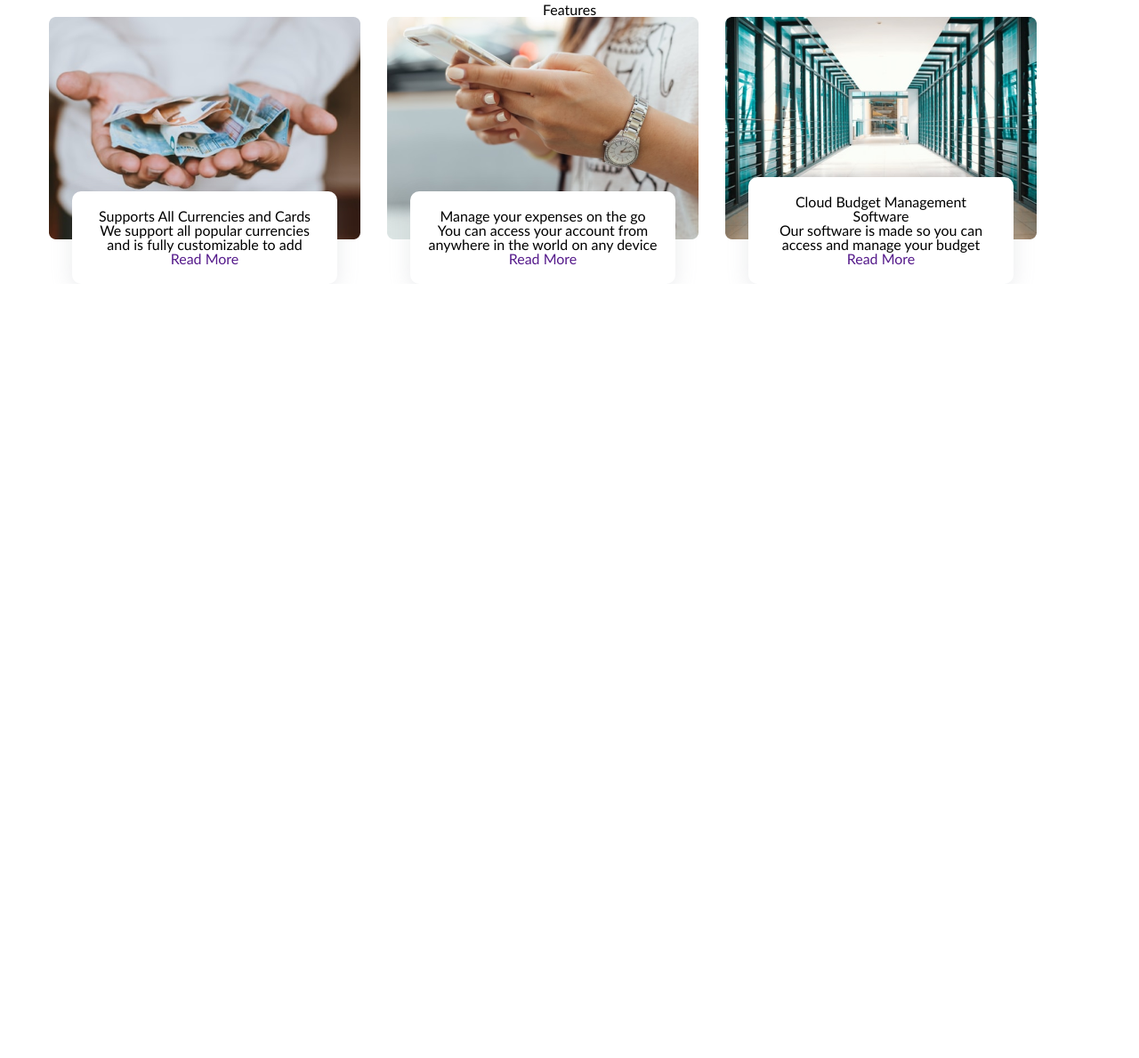
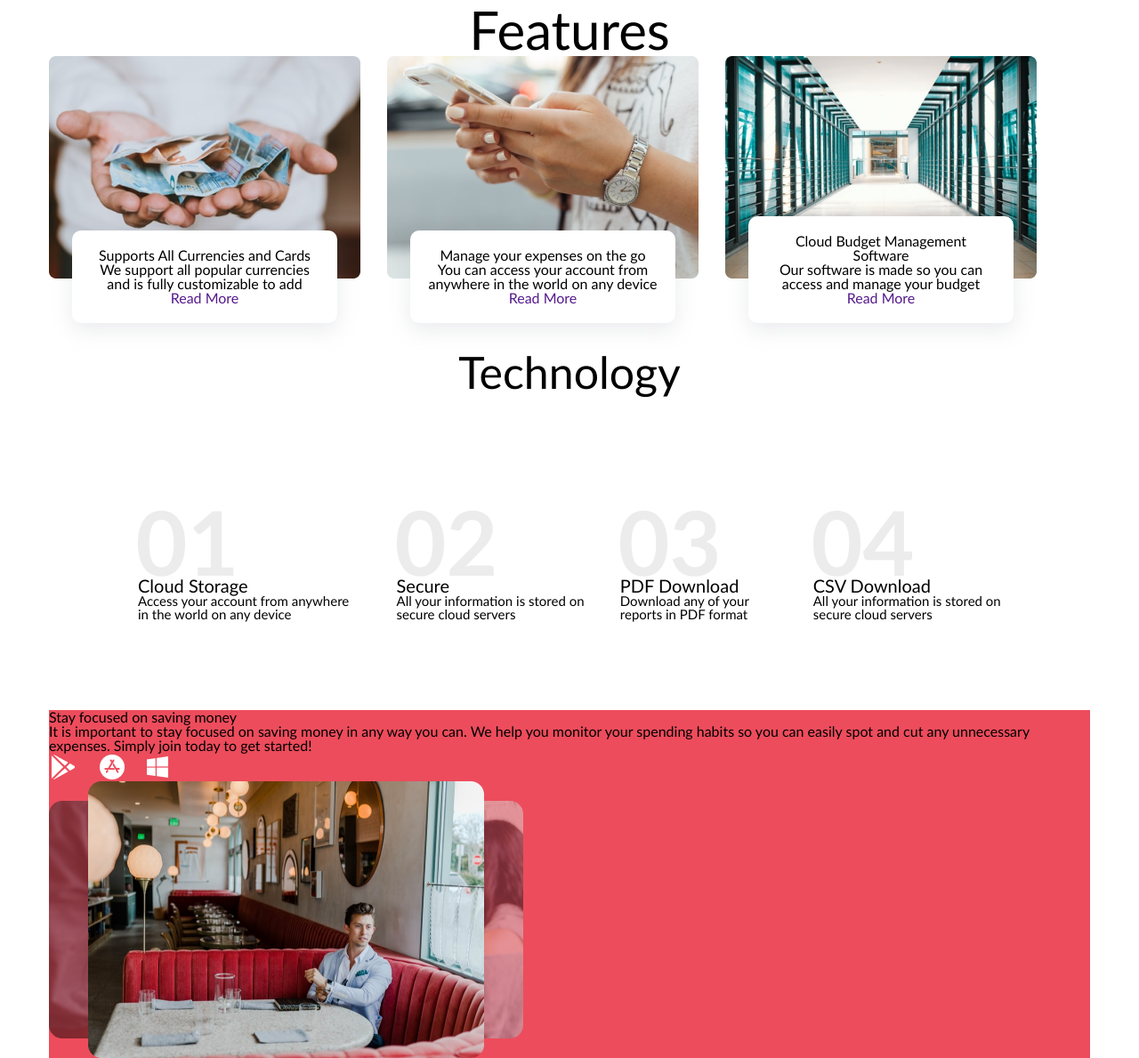
Before and after one commit to dashken43/daria, a plain HTML site: page finalkajs/index.html in a window 1280 px wide. Shown: the part 1178-2367 px from the top of the page at 89% size. Before the commit the page ends 1497 px from the top, so only its background shows below. Drawn offline with Linux system fonts and the light colour scheme.

Commit message:
Add files via upload

```diff
--- a/finalkajs/index.html
+++ b/finalkajs/index.html
@@ -4,6 +4,12 @@
     <meta charset="UTF-8" />
     <meta name="viewport" content="width=device-width, initial-scale=1.0" />
     <title>Document</title>
+    <link rel="preconnect" href="https://fonts.googleapis.com" />
+    <link rel="preconnect" href="https://fonts.gstatic.com" crossorigin />
+    <link
+      href="https://fonts.googleapis.com/css2?family=Lexend:wght@100..900&display=swap"
+      rel="stylesheet"
+    />
     <link rel="stylesheet" href="reset (2).css" />
     <link rel="stylesheet" href="style.css" />
   </head>
@@ -104,6 +110,56 @@
       </div>
     </section>
 
+    <section class="TECHNOLOGY">
+      <div class="container">
+        <div class="box2">
+          <div class="group">
+            <h1>Technology</h1>
+            <div class="document">
+              <div class="cart1">
+                <img src="./img/cloud.png" alt="" />
+                <h2>Cloud Storage</h2>
+                <p>
+                  Access your account from anywhere in the world on any device
+                </p>
+              </div>
+              <div class="cart1">
+                <img src="./img/cloud2.png" alt="" />
+                <h2>Secure</h2>
+                <p>All your information is stored on secure cloud servers</p>
+              </div>
+              <div class="cart1">
+                <img src="./img/cloud3.png" alt="" />
+                <h2>PDF Download</h2>
+                <p>Download any of your reports in PDF format</p>
+              </div>
+              <div class="cart1">
+                <img src="./img/cloud4.png" alt="" />
+                <h2>CSV Download</h2>
+                <p>All your information is stored on secure cloud servers</p>
+              </div>
+            </div>
+          </div>
+        </div>
+      </div>
+    </section>
+
+
+    <section class="money"  >
+      <div class="container">
+        <div class="info">
+          <div class="text_wrapper">
+            <h1>Stay focused on saving money</h1>
+            <p>It is important to stay focused on saving money in any way you can. We help you monitor your spending habits so you can easily spot and cut any unnecessary expenses. Simply join today to get started!</p>
+            <img src="./img/link.png" alt="">
+            <div class="info-img">
+              <img src="./img/Slider.png" alt="">
+            </div>
+          </div>
+        </div>
+      </div>
+    </section>
+
     <script src="main.js"></script>
   </body>
 </html>
--- a/finalkajs/style.css
+++ b/finalkajs/style.css
@@ -1,5 +1,6 @@
 body {
   font-family: "Gill Sans", "Gill Sans MT", Calibri, "Trebuchet MS", sans-serif;
+
 }
 
 header {
@@ -139,18 +140,48 @@ button {
 .box1 {
   text-align: center;
   margin: 50px 0;
- @media (max-width: 735px)  {
 
+  h1{
+    font-size: 60px;
+  }
+
+
+  @media (max-width:750px)  {
+h1{
+  font-size: 40px;
 }
+
+   }
+
 }
 
 .features__wrapper {
   display: flex;
   gap: 30px;
+
+  @media (max-width: 935px)  {
+   display: grid;
+   grid-template-columns: 1fr 1fr;
+
+  }
+
+  @media (max-width:600px)  {
+    display: grid;
+    grid-template-columns: 1fr ;
+
+   }
+
+
 }
 
 .features__wrapper img {
   width: 100%;
+
+  @media (max-width: 869px)  {
+
+   display: flex;
+   flex-direction: column;
+  }
 }
 
 .cart {
@@ -169,3 +200,46 @@ button {
   border-radius: 10px;
   padding: 20px;
 }
+
+
+.box2{
+}
+
+.group{
+
+  h1{
+    padding: 30px;
+    font-size: 50px;
+    text-align:center ;
+  }
+}
+
+
+.document{
+
+
+  @media (max-width: 686px)  {
+
+    display: flex;
+    flex-direction: column;
+   }
+display: flex;
+gap: 40px;
+  h2{
+    font-size:20px ;
+    color: black;
+  }
+  p{
+   font-size:15px ;
+  }
+  padding: 100px;
+  display: flex;
+  justify-content: space-between;
+}
+
+
+.info{
+  background: #ED4C5C;
+  display: flex;
+  justify-content: center;
+}
```
Also changed, not shown: finalkajs/img/Slider.png (added), finalkajs/img/cloud.png (added), finalkajs/img/cloud2.png (added), finalkajs/img/cloud3.png (added), finalkajs/img/cloud4.png (added), finalkajs/img/link.png (added).
